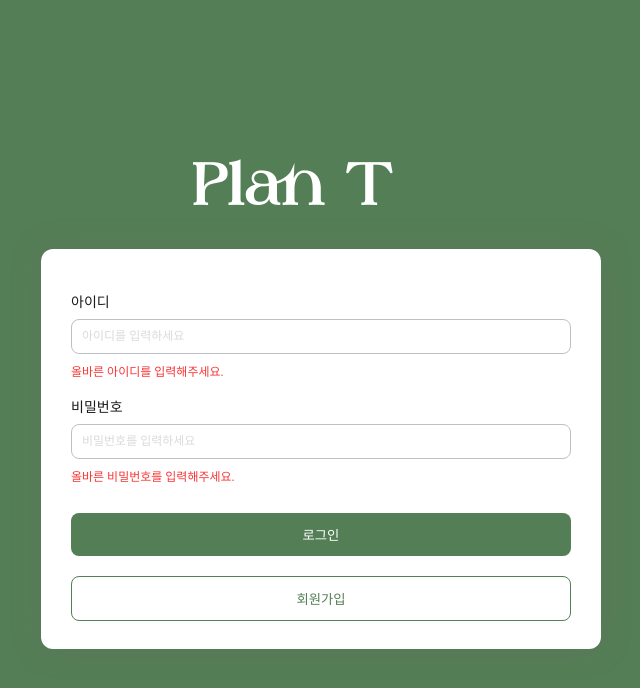
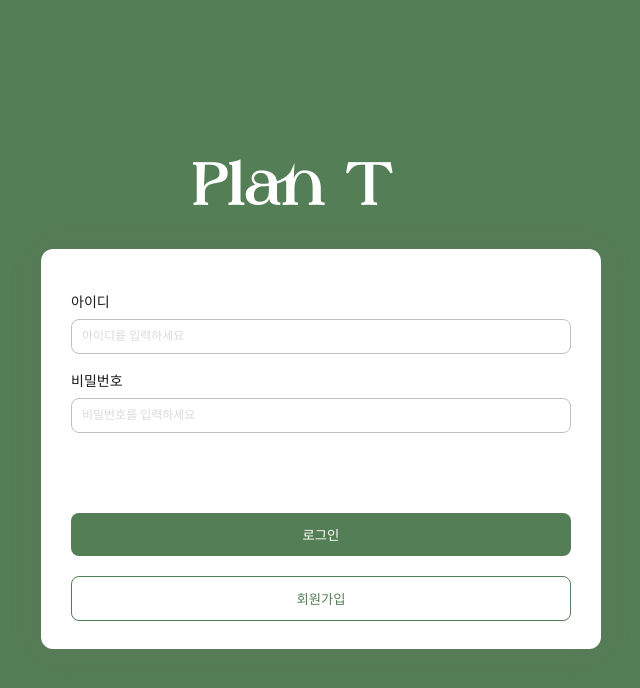
Before and after one commit to hyun907/Todo-List, a React (Vite) app: page / in a window 1280 px wide. Shown: the top 688 px of the page, without its empty margins (349-989 px from the left). Built offline with nearby package versions, Linux system fonts and the light colour scheme; a web font is replaced by a local one.

Commit message:
Feat: 더미데이터로 로그인 로직 구현

```diff
--- a/src/index.css
+++ b/src/index.css
@@ -91,12 +91,6 @@ body {
   color: #dadada;
 }
 
-.errorMessageWrap {
-  margin-top: 8px;
-  color: #f93535;
-  font-size: 12px;
-}
-
 .btnWrap {
   margin-bottom: 20px;
 }
--- a/src/pages/Login.jsx
+++ b/src/pages/Login.jsx
@@ -1,6 +1,30 @@
 import React from "react";
+import { useState } from "react";
+
+const User = {
+  id: "test",
+  pw: "test123",
+};
 
 const Login = () => {
+  const [id, setId] = useState("");
+  const [pw, setPw] = useState("");
+
+  const handleId = (e) => {
+    setId(e.target.value);
+  };
+  const handlePw = (e) => {
+    setPw(e.target.value);
+  };
+
+  const onClickConfirmButton = () => {
+    if (id === User.id && pw === User.pw) {
+      alert("로그인에 성공했습니다.");
+    } else {
+      alert("로그인에 실패했습니다.");
+    }
+  };
+
   return (
     <>
       <div className="loginPage">
@@ -9,24 +33,30 @@ const Login = () => {
           <div className="contentWrap">
             <div className="inputTitle">아이디</div>
             <div className="inputWrap">
-              <input className="input" placeholder="아이디를 입력하세요" />
-            </div>
-
-            <div className="errorMessageWrap">
-              올바른 아이디를 입력해주세요.
+              <input
+                className="input"
+                placeholder="아이디를 입력하세요"
+                value={id}
+                onChange={handleId}
+              />
             </div>
 
             <div className="inputTitle">비밀번호</div>
             <div className="inputWrap">
-              <input className="input" placeholder="비밀번호를 입력하세요"/>
-            </div>
-            <div className="errorMessageWrap">
-              올바른 비밀번호를 입력해주세요.
+              <input
+                type="password"
+                className="input"
+                placeholder="비밀번호를 입력하세요"
+                value={pw}
+                onChange={handlePw}
+              />
             </div>
           </div>
 
           <div className="btnWrap">
-            <button className="loginBtn">로그인</button>
+            <button onClick={onClickConfirmButton} className="loginBtn">
+              로그인
+            </button>
             <button className="registerBtn">회원가입</button>
           </div>
         </div>
```
